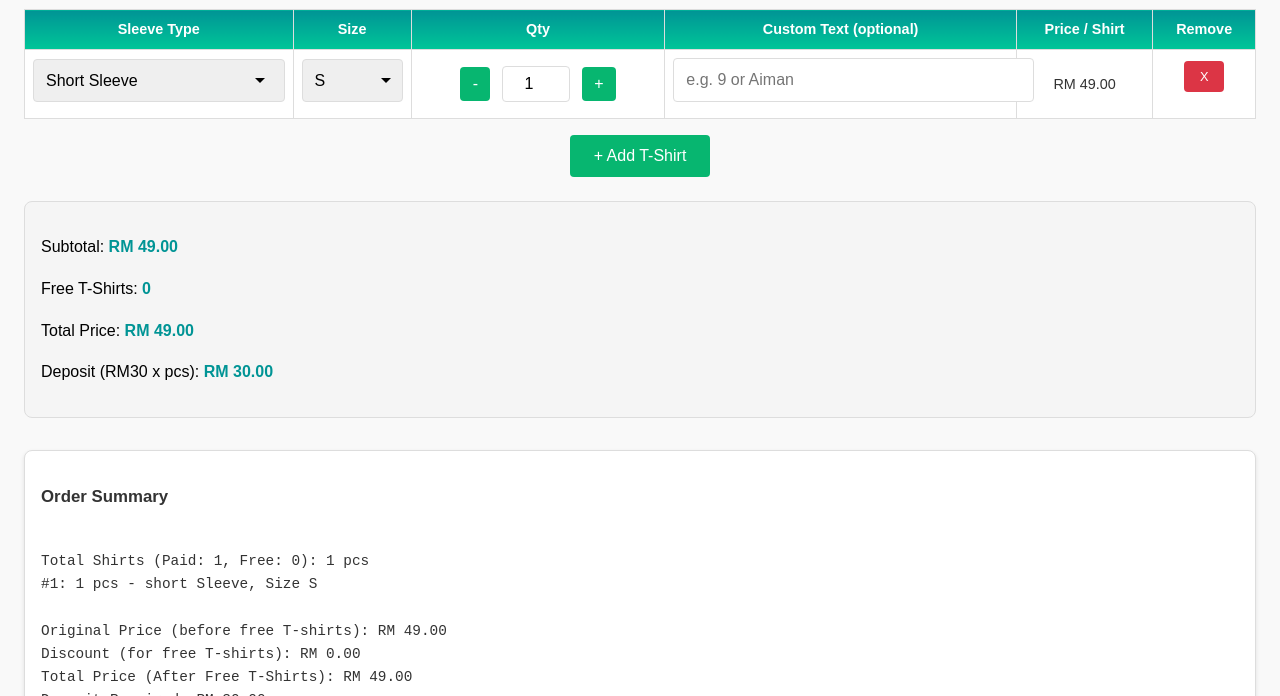
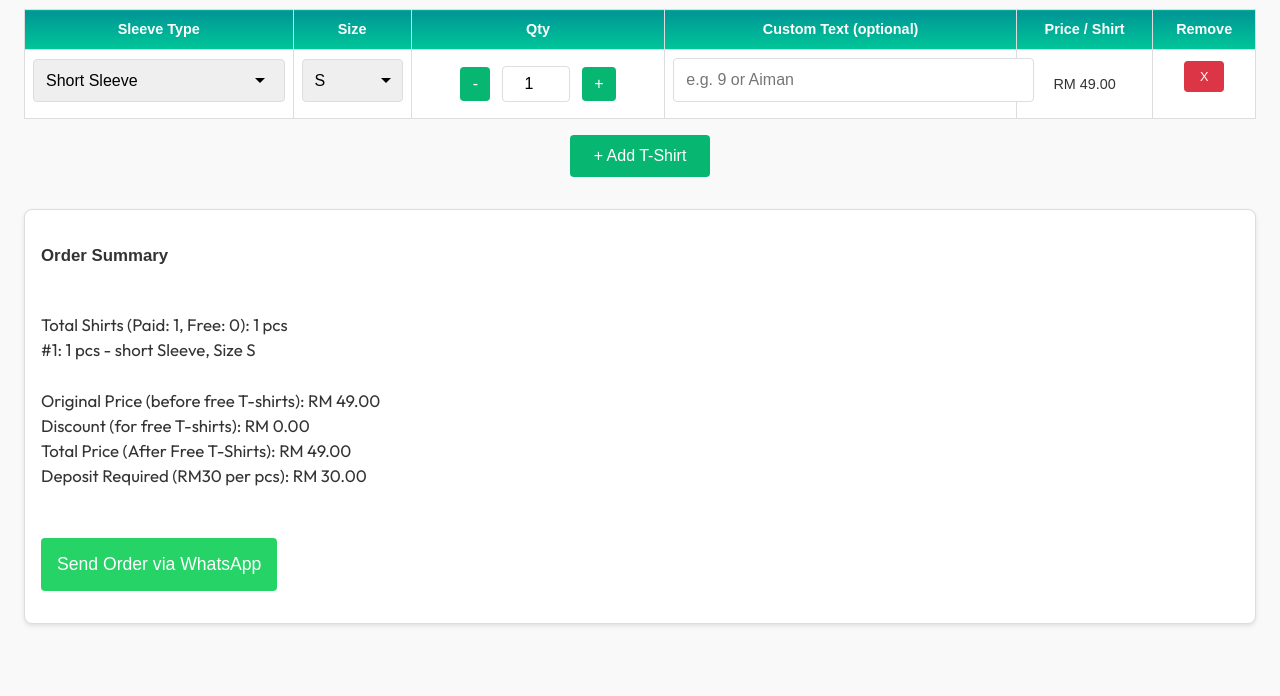
Before and after one commit to UMPSA-TShirt/Order_Form, a plain HTML site: page index.html in a window 1280 px wide. Shown: the part 104-800 px from the top of the page. Drawn offline with Linux system fonts and the light colour scheme.

Commit message:
Update index.html

```diff
--- a/index.html
+++ b/index.html
@@ -156,6 +156,7 @@
         border-color: #009495;
         box-shadow: 0 0 0 2px rgba(0, 148, 149, 0.25);
     }
+    /* This .summary class is no longer used for the top summary text, but kept if other elements use it */
     .summary {
         font-size: 1rem;
         margin-top: 1.5rem;
@@ -251,14 +252,26 @@
     }
 
     #order-summary {
-        margin-top: 2rem;
+        margin-top: 2rem; /* Adjusted margin since the previous summary div is removed */
         background: #fff;
-        padding: 1rem; /* Reduced padding */
+        padding: 1rem;
         border-radius: 8px;
         border: 1px solid #ddd;
         box-shadow: 0 2px 4px rgba(0,0,0,0.1);
-        font-size: 0.9rem;
+        font-size: 0.9rem; /* Overall font size for the summary box */
     }
+    #summary-output { /* Specific styles for the <pre> tag inside #order-summary */
+        font-family: 'Outfit', sans-serif; /* Skinny and taller font */
+        line-height: 1.5; /* Adjust for taller appearance */
+        font-size: 1.05rem; /* Slightly larger for readability */
+        white-space: pre-wrap; /* Ensure text wraps */
+        margin: 0; /* Remove default margin from <pre> */
+        padding: 0; /* Remove default padding from <pre> */
+        background: none; /* No background for pre, use parent's */
+        border: none; /* No border for pre */
+        color: #333; /* Ensure text color is visible */
+    }
+
     #whatsapp-btn {
         background-color: #25d366;
         display: block; /* Full width button */
@@ -331,16 +344,10 @@
         <tbody></tbody>
     </table>
     <button class="add-row-btn" onclick="addRow()">+ Add T-Shirt</button>
-    <div class="summary" id="summary-text">
-        <p>Subtotal: <strong id="subtotal">RM 0.00</strong></p>
-        <p>Free T-Shirts: <strong id="free-shirts">0</strong></p>
-        <p>Total Price: <strong id="total">RM 0.00</strong></p>
-        <p>Deposit (RM30 x pcs): <strong id="deposit">RM 0.00</strong></p>
-    </div>
     <div id="savings-badge" class="blue-badge"></div>
     <div id="order-summary">
         <h3>Order Summary</h3>
-        <pre id="summary-output" style="white-space: pre-wrap;"></pre>
+        <pre id="summary-output"></pre>
         <button id="whatsapp-btn" onclick="sendWhatsApp()">Send Order via WhatsApp</button>
     </div>
     <script>
@@ -525,18 +532,18 @@
                     orderDetails += `#${index + 1}: ${qty} pcs - ${sleeve} Sleeve, Size ${size}${customText ? ` - Custom: ${customText}` : ""}\n`;
                 } else {
                     const size = row.querySelector(".size").value;
-                    const sleeve = row.querySelector(".sleeve").value; // Sleeve is disabled but we can still read its value
+                    const sleeve = row.querySelector(".sleeve").value;
                     orderDetails += `#${index + 1}: ${qty} pcs - FREE T-SHIRT (${sleeve} Sleeve, Size ${size})\n`;
                 }
             });
 
-            let finalTotalPrice = subtotalPaidShirts - discountAmount;
+            // The final total price is simply the subtotal of the paid shirts
+            let finalTotalPrice = subtotalPaidShirts;
             let deposit = totalPaidQty * depositPerShirt;
 
-            document.getElementById("subtotal").innerText = `RM ${subtotalPaidShirts.toFixed(2)}`;
-            document.getElementById("free-shirts").innerText = `${freeShirts}`;
-            document.getElementById("total").innerText = `RM ${finalTotalPrice.toFixed(2)}`;
-            document.getElementById("deposit").innerText = `RM ${deposit.toFixed(2)}`;
+            // Calculate original price including value of freebies (for display purposes)
+            const originalPriceIncludingFreebiesValue = subtotalPaidShirts + (freeShirts * freeShirtValue);
+
 
             const badge = document.getElementById("savings-badge");
             // Clear previous animation classes
@@ -546,7 +553,7 @@
             if (freeShirts > 0) {
                 badge.classList.add('active', 'animated-badge');
                 // Highlight free shirts count and saved amount, with '!' beside RM value
-                badge.innerHTML = `Congratulations!<br>You get <span class="highlight">${freeShirts} free T-Shirt${freeShirts > 1 ? 's' : ''}</span> worth<br><span class="highlight">RM ${discountAmount.toFixed(2)}!</span>`;
+                badge.innerHTML = `Congrats!<br>You get <span class="highlight">${freeShirts} free T-Shirt${freeShirts > 1 ? 's' : ''}</span> worth<br><span class="highlight">RM ${discountAmount.toFixed(2)}!</span>`;
 
                 // Make badge static after 1 second
                 badge.timeoutId = setTimeout(() => {
@@ -563,10 +570,10 @@
             const summaryOutput = `
 Total Shirts (Paid: ${totalPaidQty}, Free: ${freeShirts}): ${totalOverallQty} pcs
 ${orderDetails}
-Original Price (before free T-shirts): RM ${subtotalPaidShirts.toFixed(2)}
+Original Price (before free T-shirts): RM ${originalPriceIncludingFreebiesValue.toFixed(2)}
 Discount (for free T-shirts): RM ${discountAmount.toFixed(2)}
 Total Price (After Free T-Shirts): RM ${finalTotalPrice.toFixed(2)}
-Deposit Required: RM ${deposit.toFixed(2)}
+Deposit Required (RM30 per pcs): RM ${deposit.toFixed(2)}
             `;
             document.getElementById("summary-output").innerText = summaryOutput;
         }
```
